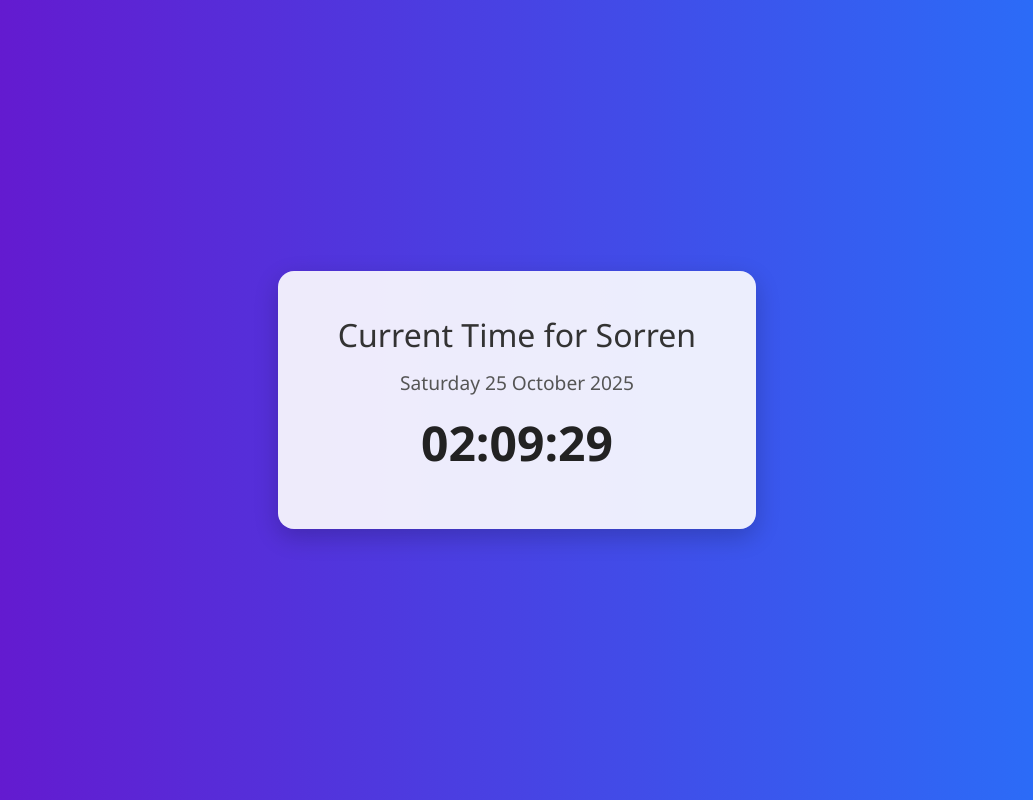
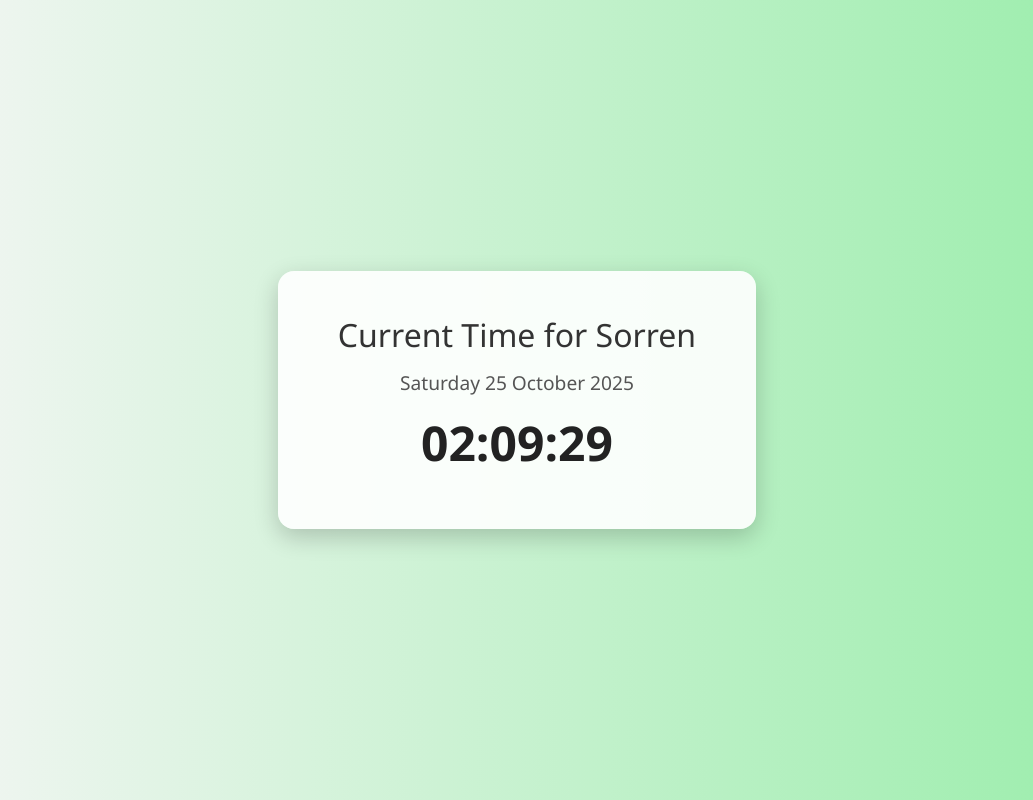
Before and after one commit to Kousei-Uchu/aspen, a Next.js app: page /time in a window 1280 px wide. Shown: the whole page, without its empty margins (123-1156 px from the left). Built offline with nearby package versions, Linux system fonts and the light colour scheme; a web font is replaced by a local one.

Commit message:
Update page.tsx

```diff
--- a/app/time/page.tsx
+++ b/app/time/page.tsx
@@ -47,7 +47,7 @@ const styles: { [key: string]: React.CSSProperties } = {
     justifyContent: 'center',
     alignItems: 'center',
     height: '100vh',
-    background: 'linear-gradient(to right, #6a11cb, #2575fc)',
+    background: 'linear-gradient(to right, #F6F6F6, #98EDA9)',
     fontFamily: 'Segoe UI, Roboto, sans-serif',
   },
   card: {
```
